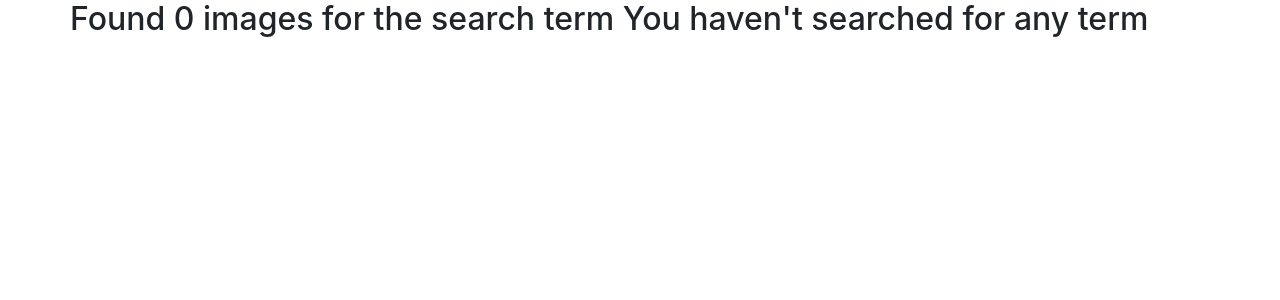
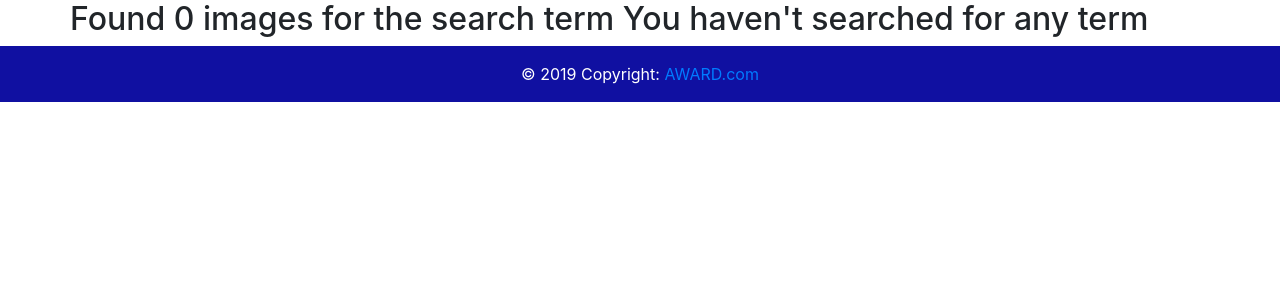
Before and after one commit to samwendo/Awward, a Django app: page /search/ in a window 1280 px wide. Shown: the part 60-360 px from the top of the page. Run offline with Django 3.2, Linux system fonts and the light colour scheme; some libraries are stand-ins or nearby versions.

Commit message:
add footer

```diff
--- a/projects/templates/all-projects/base.html
+++ b/projects/templates/all-projects/base.html
@@ -23,7 +23,19 @@
     {% block content %}
 
     {%endblock%}
+<div style=" background-color:rgb(16, 16, 161); color: white;">
+    <!-- Footer -->
+<footer class="page-footer font-small blue">
 
+    <!-- Copyright -->
+    <div class="footer-copyright text-center py-3">© 2019 Copyright:
+      <a href="/"> AWARD.com</a>
+    </div>
+    <!-- Copyright -->
+
+  </footer>
+  <!-- Footer -->
+</div>
     {% block scripts %}
         <script src="https://ajax.googleapis.com/ajax/libs/jquery/3.2.1/jquery.min.js"></script>
      {% bootstrap_javascript %}
```
